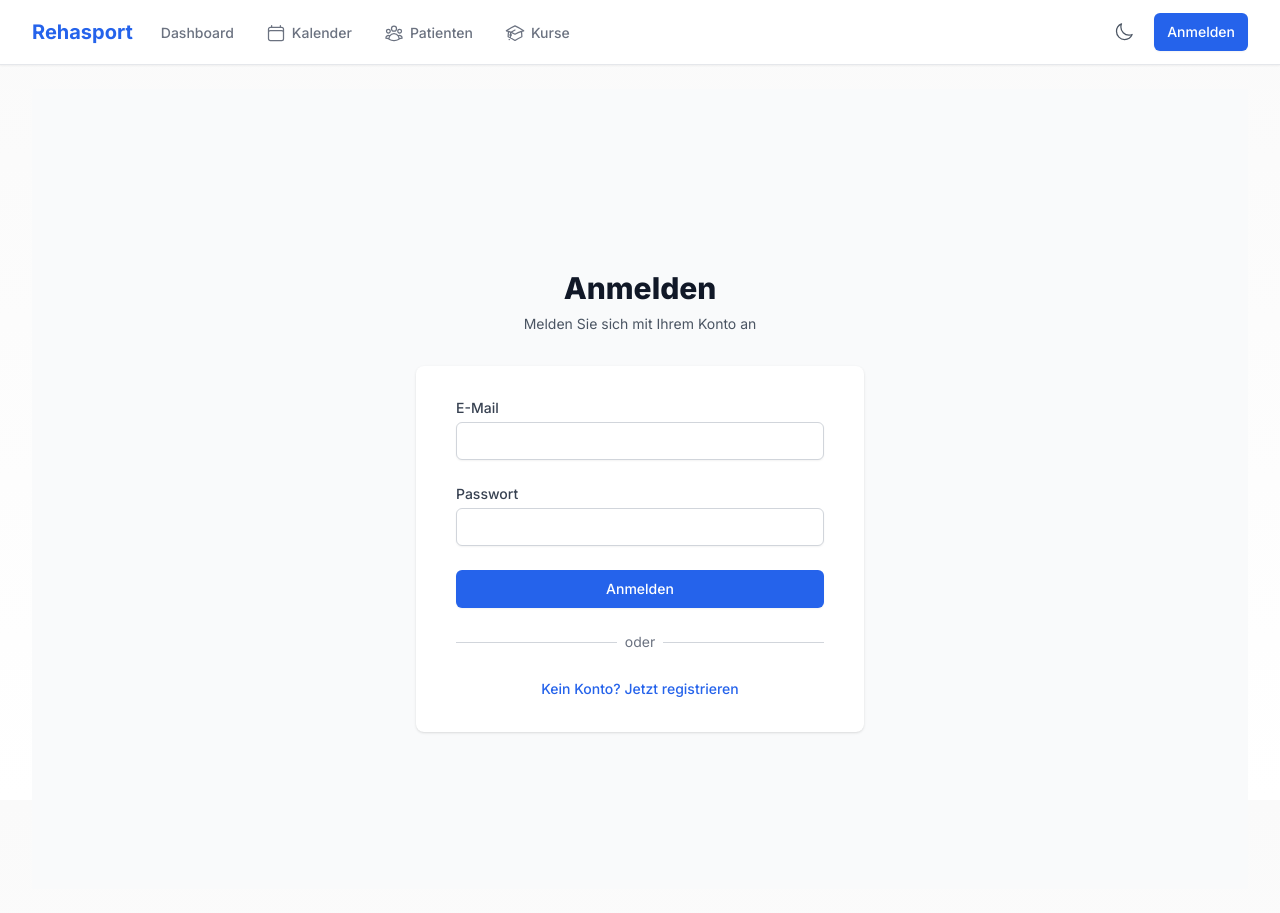
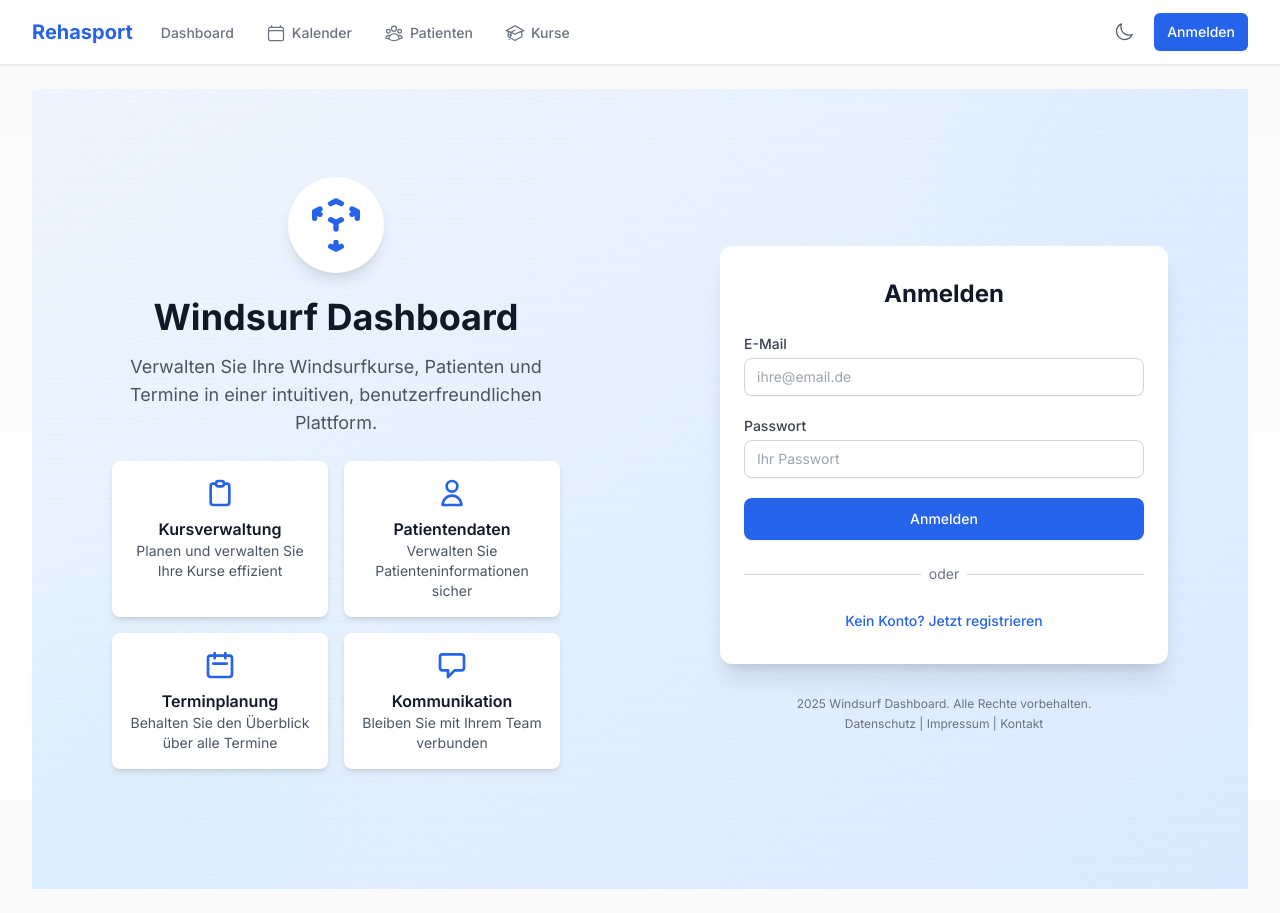
Before and after one commit to AiMoments01/windsurf, a Next.js app: page /auth in a window 1280 px wide. Built offline with nearby package versions, Linux system fonts and the light colour scheme.

Commit message:
Auth-Seite als attraktive Landing Page neu gestaltet mit responsivem Design und Wellenmuster-Hintergrund

```diff
--- a/app/auth/page.tsx
+++ b/app/auth/page.tsx
@@ -3,6 +3,7 @@
 import { useState, useEffect } from 'react';
 import { useRouter } from 'next/navigation';
 import { createBrowserClient } from '@supabase/ssr';
+import Image from 'next/image';
 
 export default function Auth() {
   const [email, setEmail] = useState('');
@@ -79,24 +80,100 @@ export default function Auth() {
   };
 
   return (
-    <div className="min-h-screen bg-gray-50 dark:bg-dark-background flex flex-col justify-center py-8 sm:py-12 px-4 sm:px-6 lg:px-8">
-      <div className="sm:mx-auto sm:w-full sm:max-w-md">
-        <h2 className="mt-4 sm:mt-6 text-center text-2xl sm:text-3xl font-extrabold text-gray-900 dark:text-gray-100">
-          {isSignUp ? 'Registrieren' : 'Anmelden'}
-        </h2>
-        <p className="mt-2 text-center text-xs sm:text-sm text-gray-600 dark:text-gray-400">
-          {isSignUp ? 'Erstellen Sie ein neues Konto' : 'Melden Sie sich mit Ihrem Konto an'}
+    <div className="min-h-screen relative overflow-hidden bg-gradient-to-br from-blue-50 to-blue-100 dark:from-gray-900 dark:to-gray-800">
+      {/* Hintergrund-Elemente */}
+      <div className="absolute inset-0 z-0 opacity-20 dark:opacity-10">
+        <div className="absolute top-0 left-0 w-full h-full bg-[url('/images/wave-pattern.svg')] bg-repeat opacity-50"></div>
+        <div className="absolute -top-24 -right-24 w-96 h-96 bg-blue-400 dark:bg-blue-600 rounded-full filter blur-3xl opacity-20"></div>
+        <div className="absolute -bottom-24 -left-24 w-96 h-96 bg-teal-400 dark:bg-teal-600 rounded-full filter blur-3xl opacity-20"></div>
+      </div>
+
+      {/* Hauptinhalt */}
+      <div className="relative z-10 flex flex-col lg:flex-row min-h-screen">
+        {/* Linke Seite - Branding und Info (auf größeren Bildschirmen) */}
+        <div className="hidden lg:flex lg:w-1/2 flex-col justify-center items-center p-8 text-center">
+          <div className="max-w-md mx-auto">
+            <div className="mb-6 flex justify-center">
+              <div className="relative h-24 w-24 rounded-full bg-white dark:bg-gray-800 shadow-lg flex items-center justify-center">
+                <svg xmlns="http://www.w3.org/2000/svg" className="h-16 w-16 text-primary" fill="none" viewBox="0 0 24 24" stroke="currentColor">
+                  <path strokeLinecap="round" strokeLinejoin="round" strokeWidth={2} d="M14 10l-2 1m0 0l-2-1m2 1v2.5M20 7l-2 1m2-1l-2-1m2 1v2.5M14 4l-2-1-2 1M4 7l2-1M4 7l2 1M4 7v2.5M12 21l-2-1m2 1l2-1m-2 1v-2.5" />
+                </svg>
+              </div>
+            </div>
+            <h1 className="text-4xl font-bold text-gray-900 dark:text-white mb-4">Windsurf Dashboard</h1>
+            <p className="text-lg text-gray-600 dark:text-gray-300 mb-6">
+              Verwalten Sie Ihre Windsurfkurse, Patienten und Termine in einer intuitiven, benutzerfreundlichen Plattform.
+            </p>
+            <div className="grid grid-cols-2 gap-4 mb-8">
+              <div className="bg-white dark:bg-gray-800 p-4 rounded-lg shadow-md">
+                <div className="text-primary dark:text-blue-400 mb-2">
+                  <svg xmlns="http://www.w3.org/2000/svg" className="h-8 w-8 mx-auto" fill="none" viewBox="0 0 24 24" stroke="currentColor">
+                    <path strokeLinecap="round" strokeLinejoin="round" strokeWidth={2} d="M9 5H7a2 2 0 00-2 2v12a2 2 0 002 2h10a2 2 0 002-2V7a2 2 0 00-2-2h-2M9 5a2 2 0 002 2h2a2 2 0 002-2M9 5a2 2 0 012-2h2a2 2 0 012 2" />
+                  </svg>
+                </div>
+                <h3 className="font-semibold text-gray-900 dark:text-white">Kursverwaltung</h3>
+                <p className="text-sm text-gray-600 dark:text-gray-400">Planen und verwalten Sie Ihre Kurse effizient</p>
+              </div>
+              <div className="bg-white dark:bg-gray-800 p-4 rounded-lg shadow-md">
+                <div className="text-primary dark:text-blue-400 mb-2">
+                  <svg xmlns="http://www.w3.org/2000/svg" className="h-8 w-8 mx-auto" fill="none" viewBox="0 0 24 24" stroke="currentColor">
+                    <path strokeLinecap="round" strokeLinejoin="round" strokeWidth={2} d="M16 7a4 4 0 11-8 0 4 4 0 018 0zM12 14a7 7 0 00-7 7h14a7 7 0 00-7-7z" />
+                  </svg>
+                </div>
+                <h3 className="font-semibold text-gray-900 dark:text-white">Patientendaten</h3>
+                <p className="text-sm text-gray-600 dark:text-gray-400">Verwalten Sie Patienteninformationen sicher</p>
+              </div>
+              <div className="bg-white dark:bg-gray-800 p-4 rounded-lg shadow-md">
+                <div className="text-primary dark:text-blue-400 mb-2">
+                  <svg xmlns="http://www.w3.org/2000/svg" className="h-8 w-8 mx-auto" fill="none" viewBox="0 0 24 24" stroke="currentColor">
+                    <path strokeLinecap="round" strokeLinejoin="round" strokeWidth={2} d="M8 7V3m8 4V3m-9 8h10M5 21h14a2 2 0 002-2V7a2 2 0 00-2-2H5a2 2 0 00-2 2v12a2 2 0 002 2z" />
+                  </svg>
+                </div>
+                <h3 className="font-semibold text-gray-900 dark:text-white">Terminplanung</h3>
+                <p className="text-sm text-gray-600 dark:text-gray-400">Behalten Sie den Überblick über alle Termine</p>
+              </div>
+              <div className="bg-white dark:bg-gray-800 p-4 rounded-lg shadow-md">
+                <div className="text-primary dark:text-blue-400 mb-2">
+                  <svg xmlns="http://www.w3.org/2000/svg" className="h-8 w-8 mx-auto" fill="none" viewBox="0 0 24 24" stroke="currentColor">
+                    <path strokeLinecap="round" strokeLinejoin="round" strokeWidth={2} d="M9 16H5a2 2 0 01-2-2V6a2 2 0 012-2h14a2 2 0 012 2v8a2 2 0 01-2 2h-5l-5 5v-5z" />
+                  </svg>
+                </div>
+                <h3 className="font-semibold text-gray-900 dark:text-white">Kommunikation</h3>
+                <p className="text-sm text-gray-600 dark:text-gray-400">Bleiben Sie mit Ihrem Team verbunden</p>
+              </div>
+            </div>
+          </div>
+        </div>
+
+        {/* Mobile Branding (nur auf kleinen Bildschirmen) */}
+        <div className="lg:hidden pt-10 pb-6 px-4 text-center">
+          <div className="mb-4 flex justify-center">
+            <div className="relative h-16 w-16 rounded-full bg-white dark:bg-gray-800 shadow-lg flex items-center justify-center">
+              <svg xmlns="http://www.w3.org/2000/svg" className="h-10 w-10 text-primary" fill="none" viewBox="0 0 24 24" stroke="currentColor">
+                <path strokeLinecap="round" strokeLinejoin="round" strokeWidth={2} d="M14 10l-2 1m0 0l-2-1m2 1v2.5M20 7l-2 1m2-1l-2-1m2 1v2.5M14 4l-2-1-2 1M4 7l2-1M4 7l2 1M4 7v2.5M12 21l-2-1m2 1l2-1m-2 1v-2.5" />
+              </svg>
+            </div>
+          </div>
+          <h1 className="text-2xl font-bold text-gray-900 dark:text-white mb-2">Windsurf Dashboard</h1>
+          <p className="text-sm text-gray-600 dark:text-gray-300 mb-4">
+            Verwalten Sie Ihre Windsurfkurse, Patienten und Termine in einer intuitiven Plattform.
           </p>
         </div>
 
-      <div className="mt-6 sm:mt-8 sm:mx-auto sm:w-full sm:max-w-md">
-        <div className="bg-white dark:bg-dark-card py-6 sm:py-8 px-4 shadow sm:rounded-lg sm:px-10">
-          <form className="space-y-4 sm:space-y-6" onSubmit={handleSubmit}>
+        {/* Rechte Seite - Anmeldeformular */}
+        <div className="w-full lg:w-1/2 flex items-center justify-center p-4 sm:p-6 lg:p-8">
+          <div className="w-full max-w-md">
+            <div className="bg-white dark:bg-gray-800 rounded-xl shadow-xl overflow-hidden">
+              <div className="px-6 py-8">
+                <h2 className="text-center text-2xl font-bold text-gray-900 dark:text-white mb-6">
+                  {isSignUp ? 'Registrieren' : 'Anmelden'}
+                </h2>
+
+                <form className="space-y-5" onSubmit={handleSubmit}>
                   <div>
-              <label htmlFor="email" className="form-label text-sm font-medium text-gray-700 dark:text-gray-300">
+                    <label htmlFor="email" className="block text-sm font-medium text-gray-700 dark:text-gray-300 mb-1">
                       E-Mail
                     </label>
-              <div className="mt-1">
                     <input
                       id="email"
                       name="email"
@@ -105,16 +182,15 @@ export default function Auth() {
                       required
                       value={email}
                       onChange={(e) => setEmail(e.target.value)}
-                  className="form-input appearance-none block w-full px-3 py-2 border border-gray-300 dark:border-gray-600 rounded-md shadow-sm placeholder-gray-400 focus:outline-none focus:ring-primary focus:border-primary text-sm dark:bg-dark-input dark:text-gray-100"
+                      className="w-full px-3 py-2 border border-gray-300 dark:border-gray-600 rounded-lg shadow-sm text-gray-900 dark:text-white placeholder-gray-400 focus:outline-none focus:ring-2 focus:ring-primary focus:border-transparent text-sm dark:bg-gray-700"
+                      placeholder="ihre@email.de"
                     />
-              </div>
                   </div>
 
                   <div>
-              <label htmlFor="password" className="form-label text-sm font-medium text-gray-700 dark:text-gray-300">
+                    <label htmlFor="password" className="block text-sm font-medium text-gray-700 dark:text-gray-300 mb-1">
                       Passwort
                     </label>
-              <div className="mt-1">
                     <input
                       id="password"
                       name="password"
@@ -123,30 +199,21 @@ export default function Auth() {
                       required
                       value={password}
                       onChange={(e) => setPassword(e.target.value)}
-                  className="form-input appearance-none block w-full px-3 py-2 border border-gray-300 dark:border-gray-600 rounded-md shadow-sm placeholder-gray-400 focus:outline-none focus:ring-primary focus:border-primary text-sm dark:bg-dark-input dark:text-gray-100"
+                      className="w-full px-3 py-2 border border-gray-300 dark:border-gray-600 rounded-lg shadow-sm text-gray-900 dark:text-white placeholder-gray-400 focus:outline-none focus:ring-2 focus:ring-primary focus:border-transparent text-sm dark:bg-gray-700"
+                      placeholder={isSignUp ? 'Neues Passwort' : 'Ihr Passwort'}
                     />
-              </div>
                   </div>
 
                   {error && (
-              <div className="rounded-md bg-error-light/10 dark:bg-error-dark/20 p-3 sm:p-4">
+                    <div className="rounded-lg bg-red-50 dark:bg-red-900/20 p-3 text-sm">
                       <div className="flex">
                         <div className="flex-shrink-0">
-                    <svg
-                      className="h-4 w-4 sm:h-5 sm:w-5 text-error dark:text-error-light"
-                      viewBox="0 0 20 20"
-                      fill="currentColor"
-                      aria-hidden="true"
-                    >
-                      <path
-                        fillRule="evenodd"
-                        d="M10 18a8 8 0 100-16 8 8 0 000 16zM8.28 7.22a.75.75 0 00-1.06 1.06L8.94 10l-1.72 1.72a.75.75 0 101.06 1.06L10 11.06l1.72 1.72a.75.75 0 101.06-1.06L11.06 10l1.72-1.72a.75.75 0 00-1.06-1.06L10 8.94 8.28 7.22z"
-                        clipRule="evenodd"
-                      />
+                          <svg className="h-5 w-5 text-red-400" viewBox="0 0 20 20" fill="currentColor">
+                            <path fillRule="evenodd" d="M10 18a8 8 0 100-16 8 8 0 000 16zM8.28 7.22a.75.75 0 00-1.06 1.06L8.94 10l-1.72 1.72a.75.75 0 101.06 1.06L10 11.06l1.72 1.72a.75.75 0 101.06-1.06L11.06 10l1.72-1.72a.75.75 0 00-1.06-1.06L10 8.94 8.28 7.22z" clipRule="evenodd" />
                           </svg>
                         </div>
                         <div className="ml-3">
-                    <h3 className="text-xs sm:text-sm font-medium text-error dark:text-error-light">{error}</h3>
+                          <h3 className="text-sm font-medium text-red-800 dark:text-red-200">{error}</h3>
                         </div>
                       </div>
                     </div>
@@ -155,28 +222,38 @@ export default function Auth() {
                   <div>
                     <button
                       type="submit"
-                className="btn-primary w-full flex justify-center py-2 px-4 border border-transparent rounded-md shadow-sm text-sm font-medium text-white bg-primary hover:bg-primary-dark focus:outline-none focus:ring-2 focus:ring-offset-2 focus:ring-primary"
+                      className="w-full flex justify-center py-2.5 px-4 border border-transparent rounded-lg shadow-sm text-sm font-medium text-white bg-primary hover:bg-primary-dark focus:outline-none focus:ring-2 focus:ring-offset-2 focus:ring-primary transition-colors duration-200"
                       disabled={loading}
                     >
-                {loading ? 'Laden...' : isSignUp ? 'Registrieren' : 'Anmelden'}
+                      {loading ? (
+                        <div className="flex items-center">
+                          <svg className="animate-spin -ml-1 mr-2 h-4 w-4 text-white" xmlns="http://www.w3.org/2000/svg" fill="none" viewBox="0 0 24 24">
+                            <circle className="opacity-25" cx="12" cy="12" r="10" stroke="currentColor" strokeWidth="4"></circle>
+                            <path className="opacity-75" fill="currentColor" d="M4 12a8 8 0 018-8V0C5.373 0 0 5.373 0 12h4zm2 5.291A7.962 7.962 0 014 12H0c0 3.042 1.135 5.824 3 7.938l3-2.647z"></path>
+                          </svg>
+                          Laden...
+                        </div>
+                      ) : (
+                        isSignUp ? 'Registrieren' : 'Anmelden'
+                      )}
                     </button>
                   </div>
                 </form>
 
-          <div className="mt-5 sm:mt-6">
+                <div className="mt-6">
                   <div className="relative">
                     <div className="absolute inset-0 flex items-center">
                       <div className="w-full border-t border-gray-300 dark:border-gray-600" />
                     </div>
                     <div className="relative flex justify-center text-sm">
-                <span className="bg-white dark:bg-dark-card px-2 text-gray-500 dark:text-gray-400 text-xs sm:text-sm">oder</span>
+                      <span className="px-2 bg-white dark:bg-gray-800 text-gray-500 dark:text-gray-400">oder</span>
                     </div>
                   </div>
 
-            <div className="mt-4 sm:mt-6 text-center">
+                  <div className="mt-6 text-center">
                     <button
                       type="button"
-                className="text-xs sm:text-sm font-medium text-primary hover:text-primary-dark dark:text-blue-400 dark:hover:text-blue-300"
+                      className="text-sm font-medium text-primary hover:text-primary-dark dark:text-blue-400 dark:hover:text-blue-300 transition-colors duration-200"
                       onClick={() => setIsSignUp(!isSignUp)}
                     >
                       {isSignUp
@@ -187,6 +264,15 @@ export default function Auth() {
                 </div>
               </div>
             </div>
+
+            {/* Footer */}
+            <div className="mt-8 text-center text-xs text-gray-500 dark:text-gray-400">
+              <p> 2025 Windsurf Dashboard. Alle Rechte vorbehalten.</p>
+              <p className="mt-1">Datenschutz | Impressum | Kontakt</p>
+            </div>
+          </div>
+        </div>
+      </div>
     </div>
   );
 }
```
Also changed, not shown: public/images/wave-pattern.svg (added). Lines whose indentation alone changed are shown as unchanged.
